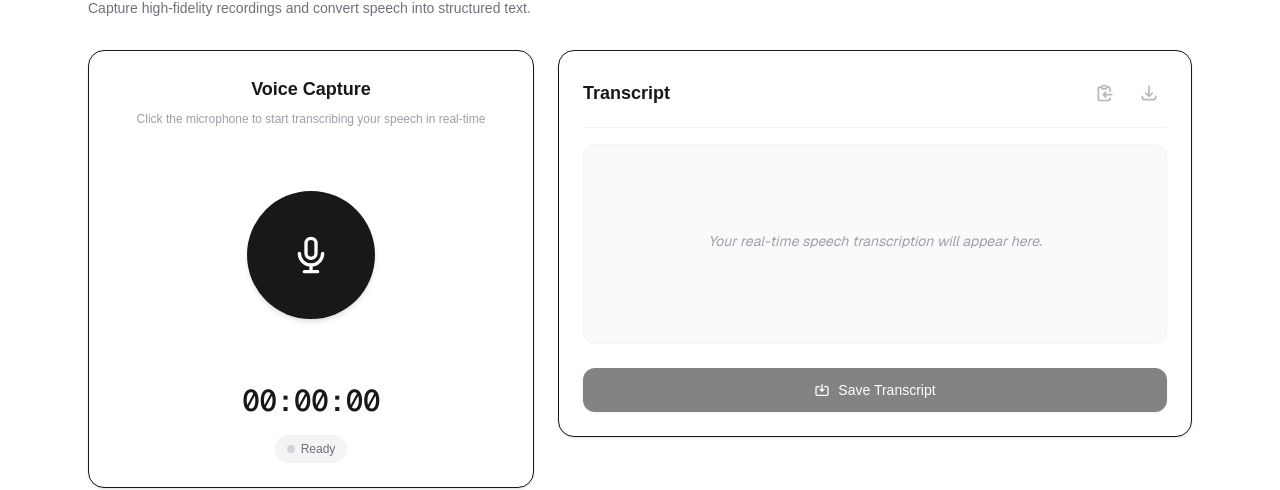
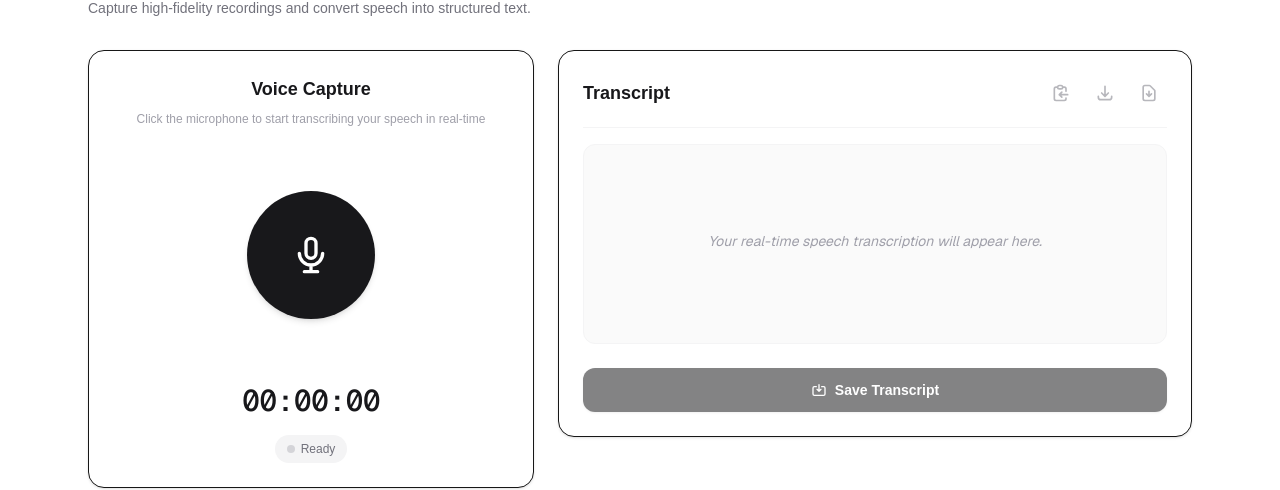
Before and after one commit to sonubhagat1126-ux/speech-to-text, a Next.js app in the folder frontend/: page / in a window 1280 px wide. Shown: the part 141-631 px from the top of the page. Built offline with nearby package versions, Linux system fonts and the light colour scheme; sample sign-in values are in the browser's storage.

Commit message:
feat: Day 11 & 12 - transcript export and QA polish

```diff
--- a/frontend/src/components/TranscriptPanel.tsx
+++ b/frontend/src/components/TranscriptPanel.tsx
@@ -27,13 +27,44 @@ export default function TranscriptPanel({
     }
   };
 
-  // Download transcript as .txt file
-  const handleDownload = () => {
+  // Download transcript as plain .txt file
+  const handleDownloadTxt = () => {
     if (!transcript) return;
     const element = document.createElement('a');
     const file = new Blob([transcript], { type: 'text/plain;charset=utf-8' });
     element.href = URL.createObjectURL(file);
     element.download = `transcript-${new Date().toISOString().slice(0, 10)}.txt`;
+    document.body.appendChild(element);
+    element.click();
+    document.body.removeChild(element);
+  };
+
+  // Download transcript as Microsoft Word .doc file
+  const handleDownloadDoc = () => {
+    if (!transcript) return;
+
+    const header = "<html xmlns:o='urn:schemas-microsoft-com:office:office' " +
+      "xmlns:w='urn:schemas-microsoft-com:office:word' " +
+      "xmlns='http://www.w3.org/TR/REC-html40'>" +
+      "<head><title>EchoScribe Transcript Record</title>" +
+      "<style>body { font-family: Arial, sans-serif; line-height: 1.6; padding: 20px; } " +
+      "h2 { color: #18181b; border-bottom: 1px solid #e4e4e7; padding-bottom: 8px; } " +
+      "p.meta { color: #71717a; font-size: 12px; margin-bottom: 24px; }</style></head><body>";
+    const footer = "</body></html>";
+
+    const sourceHTML = header +
+      "<h2>EchoScribe Transcript Archive</h2>" +
+      `<p class="meta"><strong>Generated on:</strong> ${new Date().toLocaleDateString()}</p>` +
+      `<p>${transcript.replace(/\n/g, '<br/>')}</p>` +
+      footer;
+
+    const file = new Blob(['\ufeff' + sourceHTML], {
+      type: 'application/msword'
+    });
+
+    const element = document.createElement('a');
+    element.href = URL.createObjectURL(file);
+    element.download = `transcript-${new Date().toISOString().slice(0, 10)}.doc`;
     document.body.appendChild(element);
     element.click();
     document.body.removeChild(element);
@@ -47,7 +78,8 @@ export default function TranscriptPanel({
         </h2>
 
         {/* Actions panel */}
-        <div className="flex items-center gap-2">
+        <div className="flex items-center gap-1 sm:gap-2">
+          {/* Copy Button */}
           <button
             onClick={handleCopy}
             disabled={!transcript}
@@ -55,7 +87,7 @@ export default function TranscriptPanel({
             title="Copy to clipboard"
           >
             {copied ? (
-              <svg className="h-5 w-5 text-green-500" fill="none" viewBox="0 0 24 24" stroke="currentColor" strokeWidth={2}>
+              <svg className="h-5 w-5 text-green-550" fill="none" viewBox="0 0 24 24" stroke="currentColor" strokeWidth={2}>
                 <path strokeLinecap="round" strokeLinejoin="round" d="M5 13l4 4L19 7" />
               </svg>
             ) : (
@@ -65,14 +97,27 @@ export default function TranscriptPanel({
             )}
           </button>
 
+          {/* TXT Download Button */}
           <button
-            onClick={handleDownload}
+            onClick={handleDownloadTxt}
             disabled={!transcript}
             className="p-2 rounded-lg text-zinc-500 hover:text-zinc-900 hover:bg-zinc-50 dark:text-zinc-400 dark:hover:text-white dark:hover:bg-zinc-800 disabled:opacity-50 disabled:cursor-not-allowed transition-colors"
-            title="Download TXT"
+            title="Download Plain Text"
           >
             <svg className="h-5 w-5" fill="none" viewBox="0 0 24 24" stroke="currentColor" strokeWidth={2}>
               <path strokeLinecap="round" strokeLinejoin="round" d="M4 16v1a3 3 0 003 3h10a3 3 0 003-3v-1m-4-4l-4 4m0 0l-4-4m4 4V4" />
+            </svg>
+          </button>
+
+          {/* Word Download Button */}
+          <button
+            onClick={handleDownloadDoc}
+            disabled={!transcript}
+            className="p-2 rounded-lg text-zinc-500 hover:text-zinc-900 hover:bg-zinc-50 dark:text-zinc-400 dark:hover:text-white dark:hover:bg-zinc-800 disabled:opacity-50 disabled:cursor-not-allowed transition-colors"
+            title="Download Word Document"
+          >
+            <svg className="h-5 w-5" fill="none" viewBox="0 0 24 24" stroke="currentColor" strokeWidth={2}>
+              <path strokeLinecap="round" strokeLinejoin="round" d="M12 10v6m0 0l-3-3m3 3l3-3m2 8H7a2 2 0 01-2-2V5a2 2 0 012-2h5.586a1 1 0 01.707.293l5.414 5.414a1 1 0 01.293.707V19a2 2 0 01-2 2z" />
             </svg>
           </button>
         </div>
@@ -81,10 +126,10 @@ export default function TranscriptPanel({
       {/* Transcript Text Box */}
       <div className="flex-1 overflow-y-auto mb-6 p-4 rounded-xl bg-zinc-50 dark:bg-zinc-950 border border-zinc-100 dark:border-zinc-900 min-h-[200px] text-sm text-zinc-700 dark:text-zinc-350 leading-relaxed font-sans select-text">
         {transcript ? (
-          <p>{transcript}</p>
+          <p className="whitespace-pre-wrap">{transcript}</p>
         ) : isTranscribing ? (
           <div className="flex flex-col items-center justify-center h-full min-h-[160px] text-zinc-400 gap-3">
-            <svg className="animate-spin h-6 w-6 text-zinc-500" fill="none" viewBox="0 0 24 24">
+            <svg className="animate-spin h-6 w-6 text-zinc-550" fill="none" viewBox="0 0 24 24">
               <circle className="opacity-25" cx="12" cy="12" r="10" stroke="currentColor" strokeWidth="4" />
               <path className="opacity-75" fill="currentColor" d="M4 12a8 8 0 018-8V0C5.373 0 0 5.373 0 12h4zm2 5.291A7.962 7.962 0 014 12H0c0 3.042 1.135 5.824 3 7.938l3-2.647z" />
             </svg>
@@ -101,7 +146,7 @@ export default function TranscriptPanel({
       <button
         onClick={onSave}
         disabled={!transcript || isTranscribing}
-        className="w-full py-3 px-4 rounded-xl text-sm font-medium text-white bg-zinc-950 hover:bg-zinc-850 dark:bg-zinc-100 dark:text-black dark:hover:bg-zinc-200 transition-colors disabled:opacity-50 disabled:cursor-not-allowed shadow-sm flex items-center justify-center gap-2"
+        className="w-full py-3 px-4 rounded-xl text-sm font-semibold text-white bg-zinc-950 hover:bg-zinc-850 dark:bg-zinc-100 dark:text-black dark:hover:bg-zinc-200 transition-colors disabled:opacity-50 disabled:cursor-not-allowed shadow-sm flex items-center justify-center gap-2"
       >
         <svg className="h-4 w-4" fill="none" viewBox="0 0 24 24" stroke="currentColor" strokeWidth={2}>
           <path strokeLinecap="round" strokeLinejoin="round" d="M8 7H5a2 2 0 00-2 2v9a2 2 0 002 2h14a2 2 0 002-2V9a2 2 0 00-2-2h-3m-1 4l-3 3m0 0l-3-3m3 3V4" />
```
